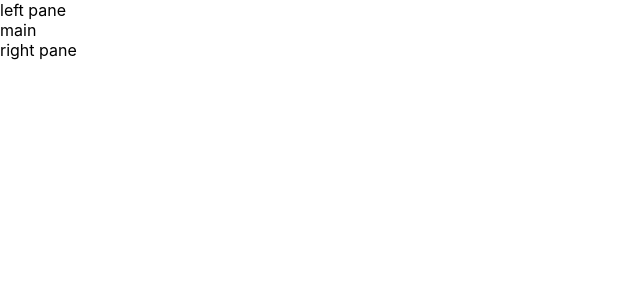
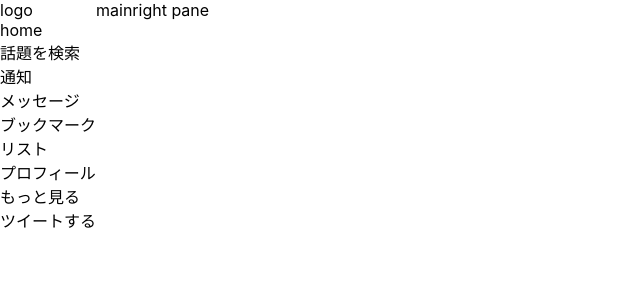
Before and after one commit to richardimaoka/twitter-clone, a React (Create React App) app in the folder client/: page / in a window 1280 px wide. Shown: the top 300 px of the page, without its empty margins (0-640 px from the left). Built offline with nearby package versions, Linux system fonts and the light colour scheme.

Commit message:
three columns

```diff
--- a/client/src/App.tsx
+++ b/client/src/App.tsx
@@ -2,11 +2,22 @@ import React from "react";
 
 function App() {
   return (
-    <>
-      <section>left pane</section>
+    <div style={{ display: "flex" }}>
+      <section>
+        <div>logo</div>
+        <div>home</div>
+        <div>話題を検索</div>
+        <div>通知</div>
+        <div>メッセージ</div>
+        <div>ブックマーク</div>
+        <div>リスト</div>
+        <div>プロフィール</div>
+        <div>もっと見る</div>
+        <div>ツイートする</div>
+      </section>
       <main>main</main>
       <section>right pane</section>
-    </>
+    </div>
   );
 }
 
```
